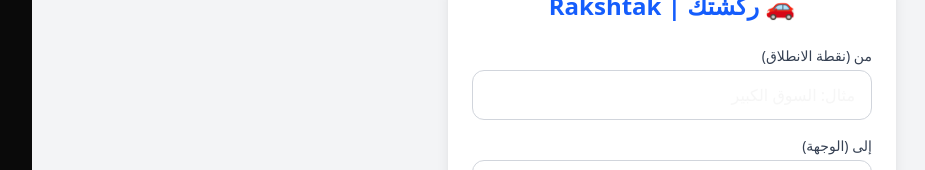
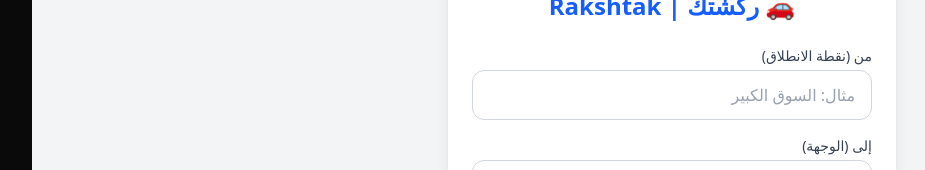
Before and after one commit to paradisesoap653-dotcom/Rakshtak, a Next.js app: page / in a window 1280 px wide. Shown: the part 210-380 px from the top of the page, without its empty margins (95-1020 px from the left). Built offline with nearby package versions, Linux system fonts and the light colour scheme.

Commit message:
Update page.tsx

```diff
--- a/src/app/page.tsx
+++ b/src/app/page.tsx
@@ -94,7 +94,7 @@ export default function Home() {
       setStatus("idle");
       setLastRideId(null);
       alert("لا يوجد سائق متاح حالياً، حاول مرة أخرى لاحقاً");
-    }, 30000); // 30 ثانية
+    }, 30000);
 
     return () => clearTimeout(timeout);
   }, [status]);
@@ -118,7 +118,7 @@ export default function Home() {
               value={from}
               onChange={(e) => setFrom(e.target.value)}
               placeholder="مثال: السوق الكبير"
-              className="w-full border border-gray-300 rounded-xl px-4 py-3 focus:outline-none focus:ring-2 focus:ring-blue-500"
+              className="w-full border border-gray-300 rounded-xl px-4 py-3 text-gray-900 placeholder-gray-400 focus:outline-none focus:ring-2 focus:ring-blue-500"
               disabled={status === "searching" || status === "accepted"}
             />
           </div>
@@ -133,7 +133,7 @@ export default function Home() {
               value={to}
               onChange={(e) => setTo(e.target.value)}
               placeholder="مثال: الجامعة"
-              className="w-full border border-gray-300 rounded-xl px-4 py-3 focus:outline-none focus:ring-2 focus:ring-blue-500"
+              className="w-full border border-gray-300 rounded-xl px-4 py-3 text-gray-900 placeholder-gray-400 focus:outline-none focus:ring-2 focus:ring-blue-500"
               disabled={status === "searching" || status === "accepted"}
             />
           </div>
```
